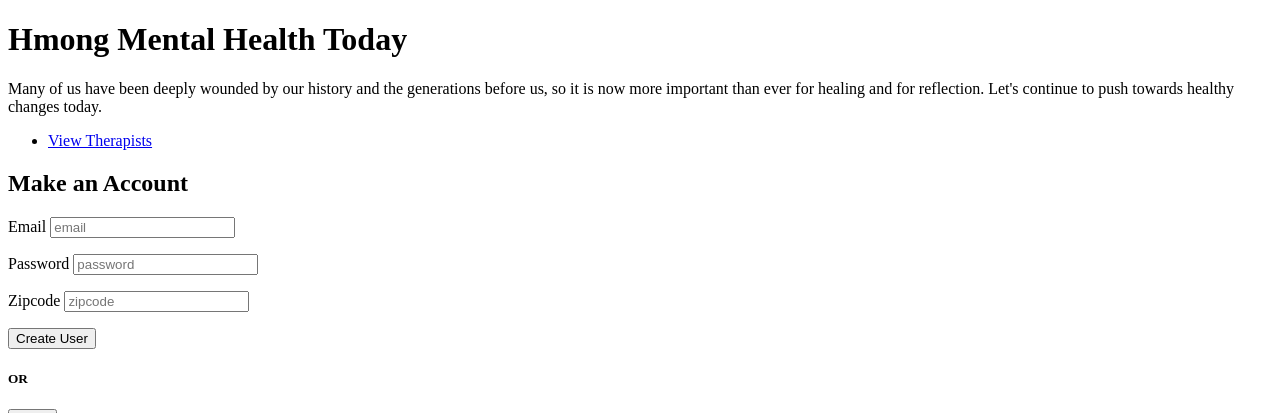
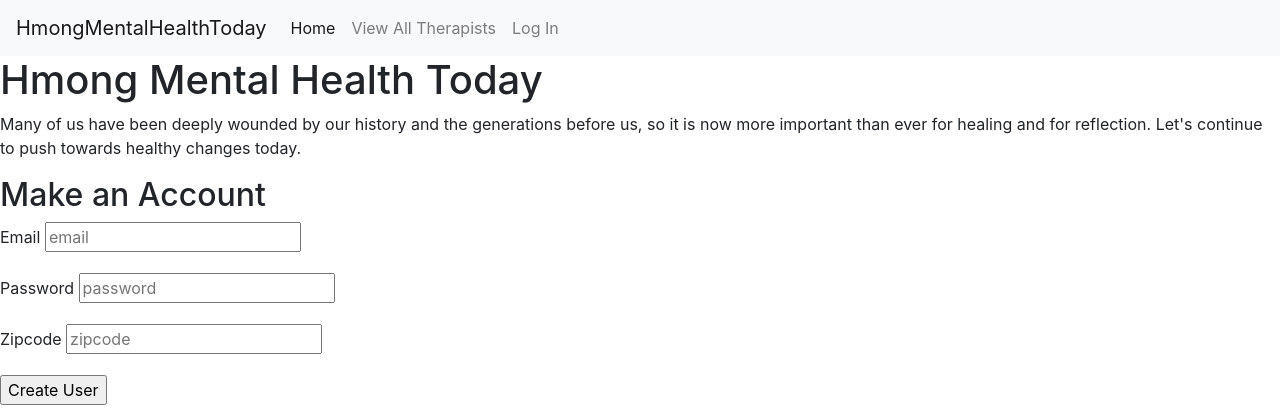
Before and after one commit to cvang1231/hmong-mentalhealth-today, a Flask app: page / in a window 1280 px wide. Shown: the top 413 px of the page. Run offline with Flask 2, Linux system fonts and the light colour scheme; some libraries are stand-ins or nearby versions.

Commit message:
Added navbar with links to homepage, view all therapists page, and log in page.

```diff
--- a/templates/base.html
+++ b/templates/base.html
@@ -6,6 +6,15 @@
     integrity="sha256-QWo7LDvxbWT2tbbQ97B53yJnYU3WhH/C8ycbRAkjPDc="
     crossorigin="anonymous"
     ></script>
+
+    <!-- Load Bootstrap 4 -->
+    <link rel="stylesheet" href="https://maxcdn.bootstrapcdn.com/bootstrap/4.0.0/css/bootstrap.min.css">
+
+    <!-- Load Font Awesome -->
+    <script src="https://use.fontawesome.com/releases/v5.0.11/css/all.css"></script>
+
+    <!-- Load our stylesheet -->
+    <link href="/static/project.css" rel="stylesheet">
 
     <meta charset="utf-8">
     <meta name="viewport" content="width=device-width">
@@ -16,6 +25,21 @@
     {% block head %}{% endblock %}
   </head>
   <body>
+
+    <!-- Navigation -->
+    <nav class="navbar navbar-expand-lg navbar-light bg-light">
+      <a class="navbar-brand" href="#">HmongMentalHealthToday</a>
+      <button class="navbar-toggler" type="button" data-toggle="collapse" data-target="#navbarNavAltMarkup" aria-controls="navbarNavAltMarkup" aria-expanded="false" aria-label="Toggle navigation">
+        <span class="navbar-toggler-icon"></span>
+      </button>
+      <div class="collapse navbar-collapse" id="navbarNavAltMarkup">
+        <div class="navbar-nav">
+          <a class="nav-link active" href="/">Home <span class="sr-only">(current)</span></a>
+          <a class="nav-link" href="/therapists">View All Therapists</a>
+          <a class="nav-link" href="/login">Log In</a>
+        </div>
+      </div>
+    </nav>
     {% for msg in get_flashed_messages() %}
       <p class="flash-msg">
         {{ msg }}
--- a/templates/dakota.html
+++ b/templates/dakota.html
@@ -28,7 +28,4 @@
     {% endif %}
     {% endfor %}
 </ul>
-<p>
-    <a href='/therapists'>View All Therapists</a>
-</p>
 {% endblock %}
--- a/templates/hennepin.html
+++ b/templates/hennepin.html
@@ -28,7 +28,4 @@
     {% endif %}
     {% endfor %}
 </ul>
-<p>
-    <a href='/therapists'>View All Therapists</a>
-</p>
 {% endblock %}
--- a/templates/homepage.html
+++ b/templates/homepage.html
@@ -8,10 +8,6 @@
         so it is now more important than ever for healing and for reflection.
         Let's continue to push towards healthy changes today.
     </p>
-
-    <ul>
-        <li><a href='/therapists'>View Therapists</a></li>
-    </ul>
 
 
     <h2>Make an Account</h2>
--- a/templates/ramsey.html
+++ b/templates/ramsey.html
@@ -28,7 +28,4 @@
     {% endif %}
     {% endfor %}
 </ul>
-<p>
-    <a href='/therapists'>View All Therapists</a>
-</p>
 {% endblock %}
--- a/templates/therapist_details.html
+++ b/templates/therapist_details.html
@@ -28,8 +28,5 @@
     <button id="add-fav">Click to favorite {{ therapist.name }}</button>
 </form>
 {% endif %}
-<p>
-    <a href='/therapists'>View All Therapists</a>
-</p>
 
 {% endblock %}
--- a/templates/therapists.html
+++ b/templates/therapists.html
@@ -29,6 +29,4 @@
         {% endfor %}
     </ul>
 
-<a href='/'>Homepage</a>
-
 {% endblock %}
--- a/templates/washington.html
+++ b/templates/washington.html
@@ -28,7 +28,4 @@
     {% endif %}
     {% endfor %}
 </ul>
-<p>
-    <a href='/therapists'>View All Therapists</a>
-</p>
 {% endblock %}
```
Also changed, not shown: templates/user_details.html (+5 -5 lines).
